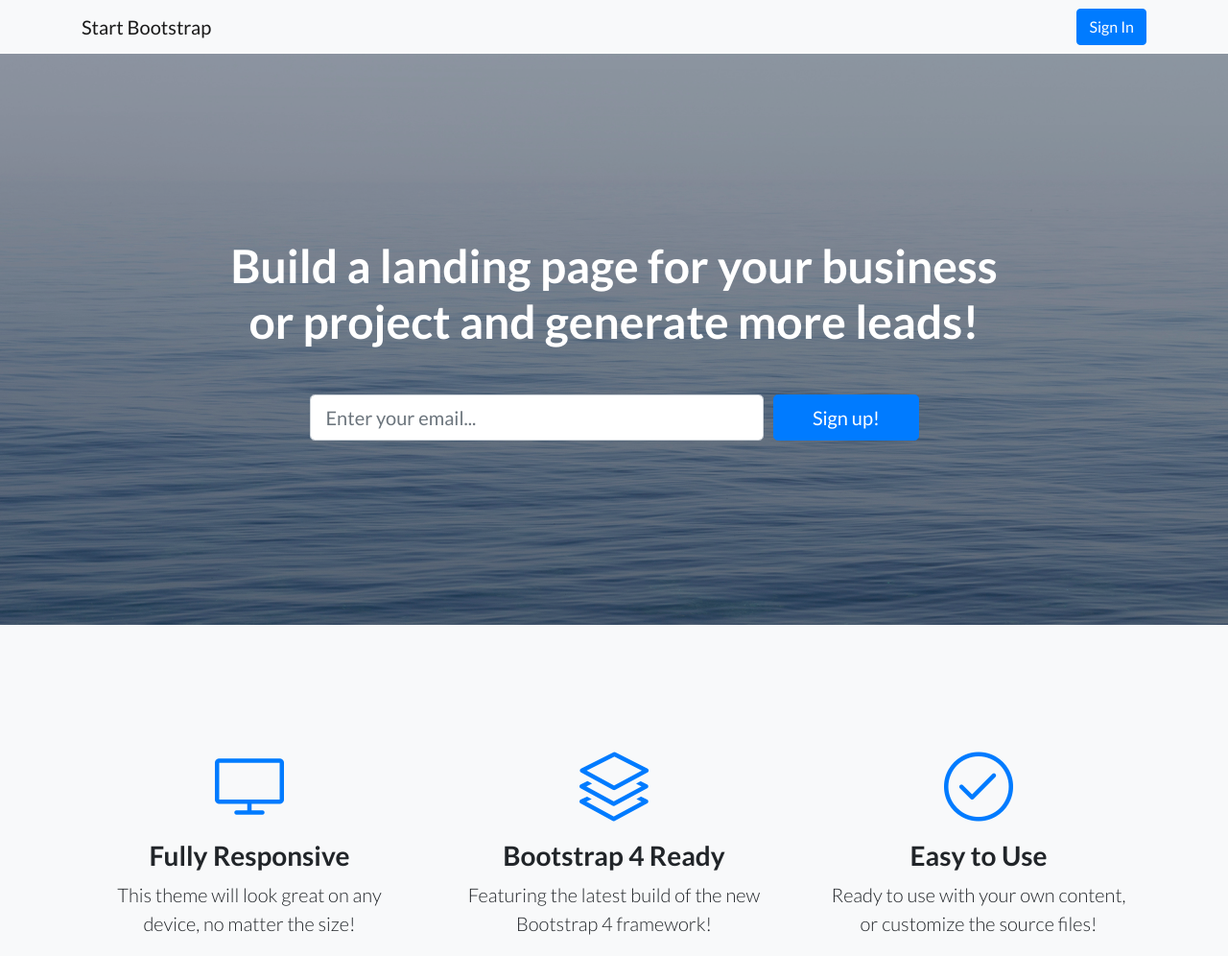
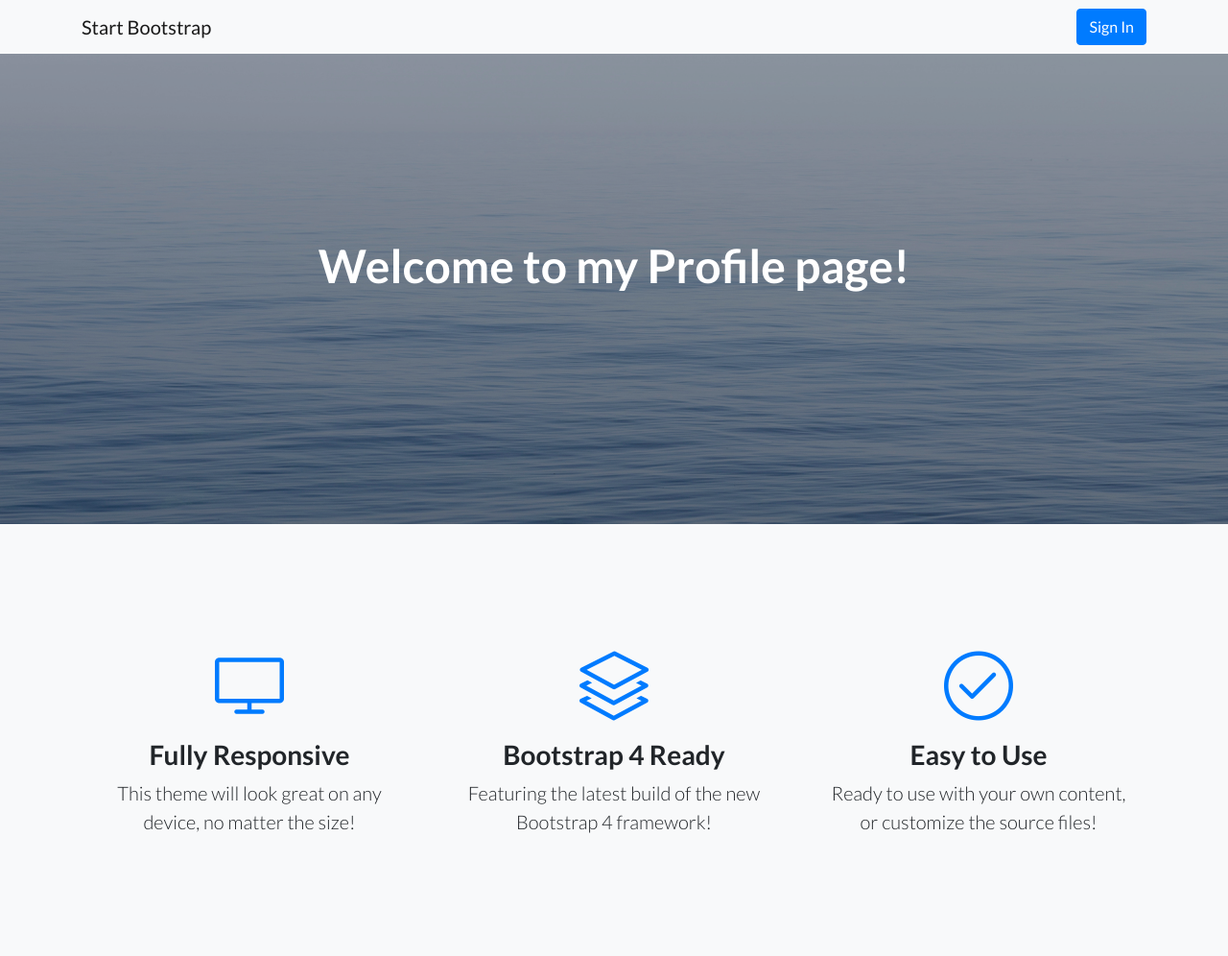
Before and after one commit to DariyusHadizadeh19/CUS1172Project1, a website: page index.html in a window 1280 px wide. Shown: the top 996 px of the page at 96% size. Drawn offline with Linux system fonts and the light colour scheme.

Commit message:
Update index.html

```diff
--- a/index.html
+++ b/index.html
@@ -39,20 +39,9 @@
     <div class="container">
       <div class="row">
         <div class="col-xl-9 mx-auto">
-          <h1 class="mb-5">Build a landing page for your business or project and generate more leads!</h1>
+          <h1 class="mb-5">Welcome to my Profile page!</h1>
         </div>
-        <div class="col-md-10 col-lg-8 col-xl-7 mx-auto">
-          <form>
-            <div class="form-row">
-              <div class="col-12 col-md-9 mb-2 mb-md-0">
-                <input type="email" class="form-control form-control-lg" placeholder="Enter your email...">
-              </div>
-              <div class="col-12 col-md-3">
-                <button type="submit" class="btn btn-block btn-lg btn-primary">Sign up!</button>
-              </div>
-            </div>
-          </form>
-        </div>
+    </div>
       </div>
     </div>
   </header>
```
